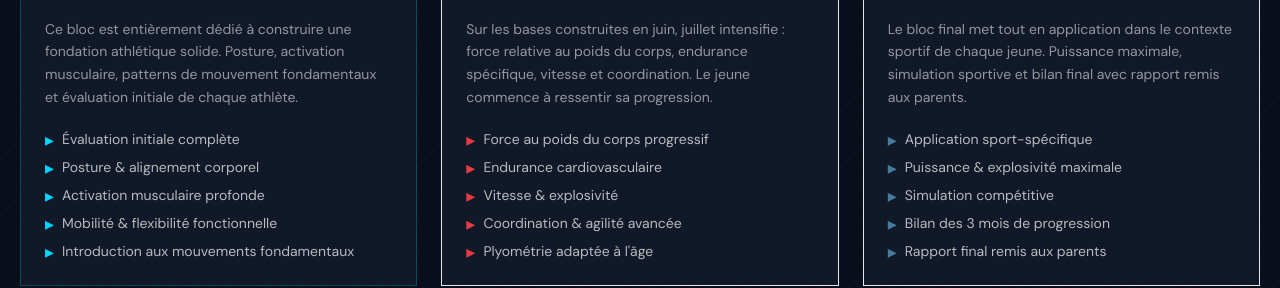
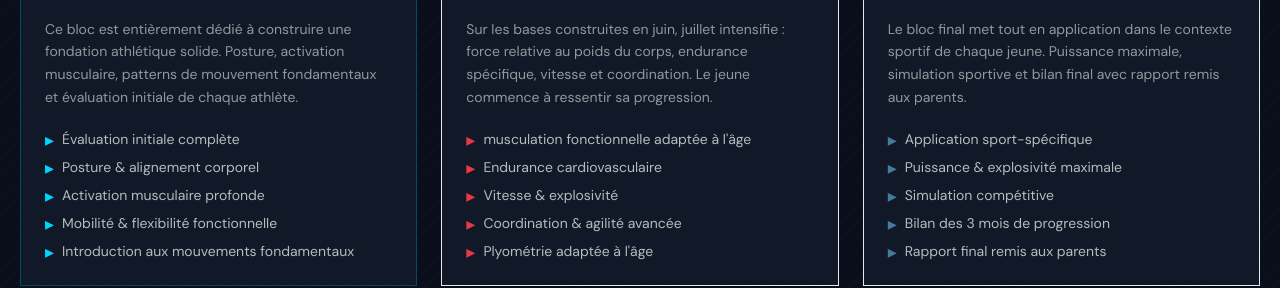
Before and after one commit to henrymatis8-art/M-A-Coaching, a Next.js app in the folder ma-conditioning/: page / in a window 1280 px wide. Shown: the part 2720-3008 px from the top of the page. Built offline with nearby package versions, Linux system fonts and the light colour scheme; a web font is replaced by a local one.

Commit message:
ajout d<information

```diff
--- a/ma-conditioning/components/Blocs.tsx
+++ b/ma-conditioning/components/Blocs.tsx
@@ -31,7 +31,7 @@ const blocs = [
     description:
       'Sur les bases construites en juin, juillet intensifie : force relative au poids du corps, endurance spécifique, vitesse et coordination. Le jeune commence à ressentir sa progression.',
     focuses: [
-      'Force au poids du corps progressif',
+      'musculation fonctionnelle adaptée à l\'âge',
       'Endurance cardiovasculaire',
       'Vitesse & explosivité',
       'Coordination & agilité avancée',
```
